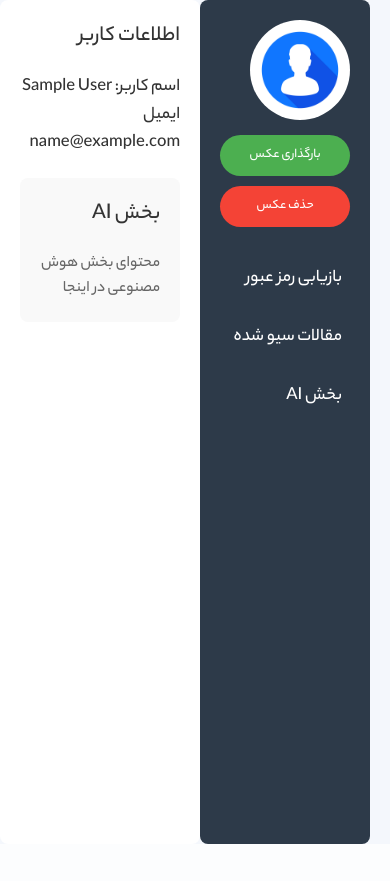
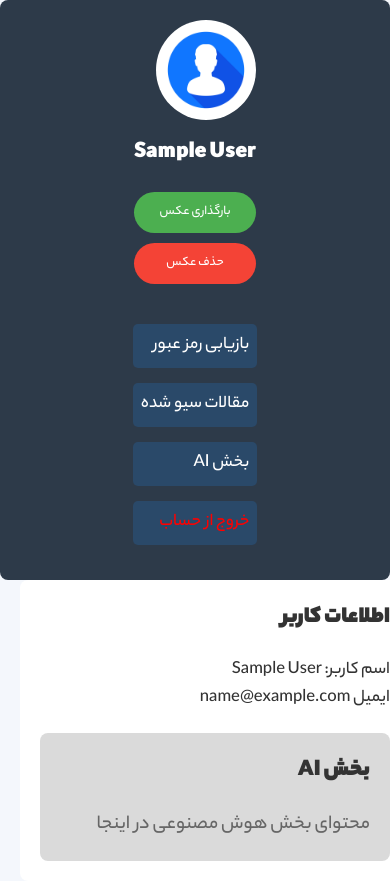
Before and after one commit to Javad1st/myitLand, a PHP site: page /dashboard.php in a window 390 px wide. Before the commit the page ends 844 px from the top, so only its background shows below. Run offline with PHP 8.4, Linux system fonts and the light colour scheme; the visitor is signed in with stand-in values (Sample User, id 1).

Commit message:
better dash

```diff
--- a/dash.css
+++ b/dash.css
@@ -57,6 +57,10 @@ body {
 }
 
 .sidebar {
+    display: flex;
+    flex-direction: column;
+    align-items: center;
+
     background-color: #2d3a49;
     color: white;
     width: 250px;
@@ -111,7 +115,7 @@ body {
 
 .nav-list ul {
     list-style-type: none;
-    margin-top: 30px;
+    /* margin-top: 30px; */
 }
 
 .nav-list ul li {
@@ -140,8 +144,9 @@ body {
 }
 
 h2 {
-    font-size: 22px;
+    font-size: 42px;
     margin-bottom: 20px;
+    font-weight: bolder;
 }
 
 .user-info p, .saved-articles ul {
@@ -165,13 +170,37 @@ h2 {
 }
 
 .ai-section {
-    background-color: #f9f9f9;
+    background-color: #dadada;
     padding: 20px;
     border-radius: 8px;
     margin-top: 20px;
 }
 
 .ai-section p {
-    font-size: 16px;
+    font-size: 20px;
     color: #666;
 }
+@media screen and (max-width:600px) {
+    h2{
+        font-size: 24px;
+    }
+}
+@media screen and (max-width:450px){
+
+
+    .container{
+        flex-direction: column;
+    }
+    .sidebar{
+        width: 100%;
+        align-items: center;
+        justify-content: center;
+    }
+    .sidebar ul {
+        width: 100%;
+    }
+    .sidebar ul a{
+        background-color: #2a4969;
+    }
+
+}
--- a/dashboard.php
+++ b/dashboard.php
@@ -37,6 +37,7 @@ $email = $_SESSION['user_email'];
                 <div class="profile-image">
                     <img src="default-avatar.jpg" alt="پروفایل" id="profile-img">
                 </div>
+                <h2 id="user-name"><?= $user_name?></h2>
                 <button class="upload-btn" onclick="document.getElementById('file-input').click();">بارگذاری عکس</button>
                 <input type="file" id="file-input" accept="image/*" style="display: none;">
                 <button class="delete-btn" id="delete-btn">حذف عکس</button>
@@ -47,6 +48,7 @@ $email = $_SESSION['user_email'];
                     <li><a href="password-recovery.php">بازیابی رمز عبور</a></li>
                     <li><a href="articles.php">مقالات سیو شده</a></li>
                     <li><a href="ai.php">بخش AI</a></li>
+                    <li><a style="color: red;" href="ai.php">خروج از حساب</a></li>
                 </ul>
             </div>
         </div>
```
